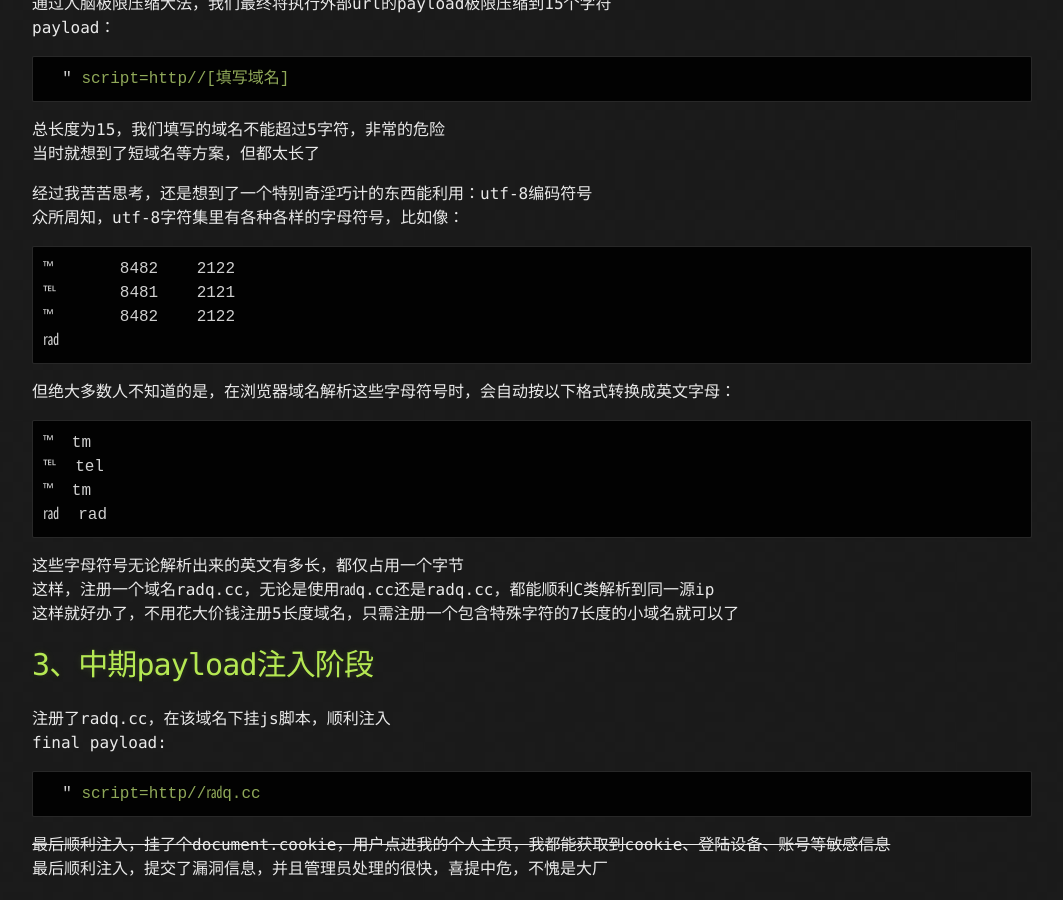
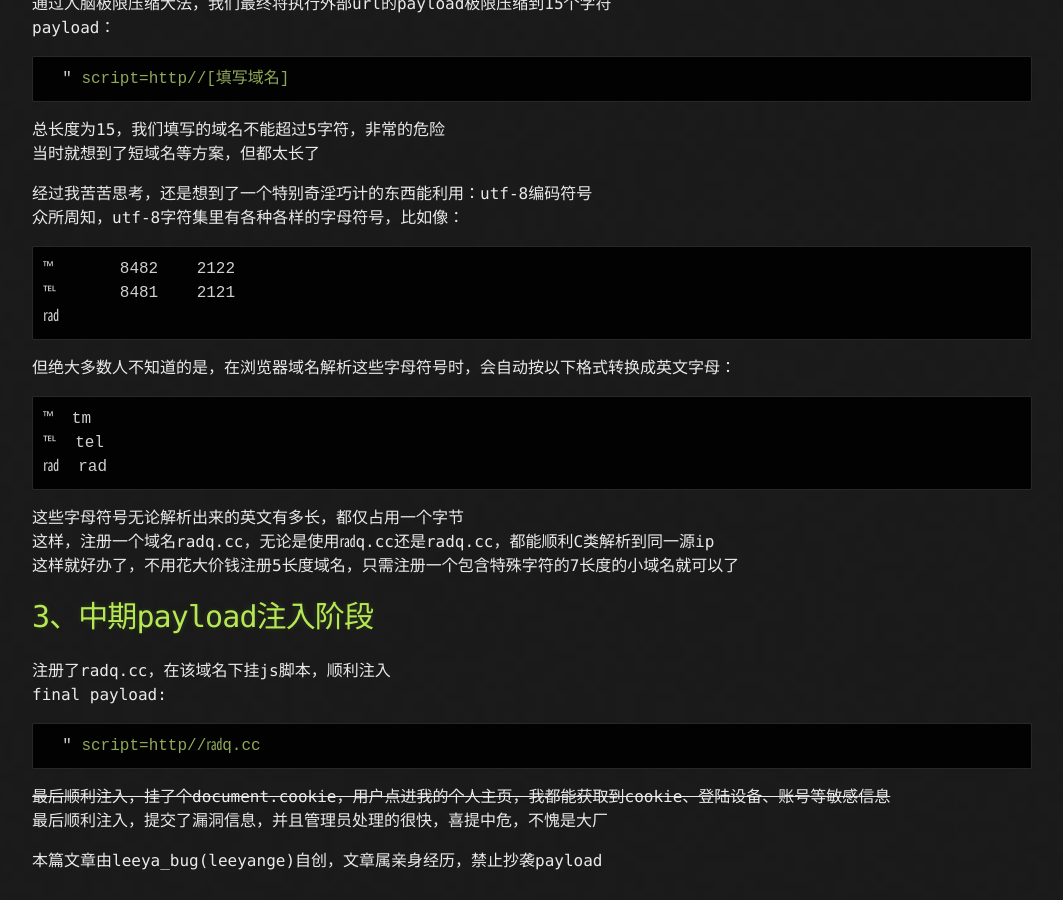
Before and after one commit to Leeyangee/leeyangee.github.io, a Jekyll site: the page built from _posts/2023-06-19-SRC实战-对某大型厂商成功渗透经历.md, in a window 1280 px wide and 900 px high, scrolled down 1175 px. Shown: the whole window, without its empty margins (108-1171 px from the left). Built offline with Jekyll 4.4.1, drawn with Linux system fonts in a browser that asks for light colours.

Commit message:
Update 2023-06-19-SRC实战-对某大型厂商成功渗透经历.md

````diff
--- a/_posts/2023-06-19-SRC实战-对某大型厂商成功渗透经历.md
+++ b/_posts/2023-06-19-SRC实战-对某大型厂商成功渗透经历.md
@@ -52,14 +52,12 @@
 ```
 ™	8482	2122
 ℡	8481	2121
-™	8482	2122
 ㎭
 ```
 但绝大多数人不知道的是，在浏览器域名解析这些字母符号时，会自动按以下格式转换成英文字母：
 ```
 ™  tm
 ℡  tel
-™  tm
 ㎭  rad
 ```
 这些字母符号无论解析出来的英文有多长，都仅占用一个字节
````
